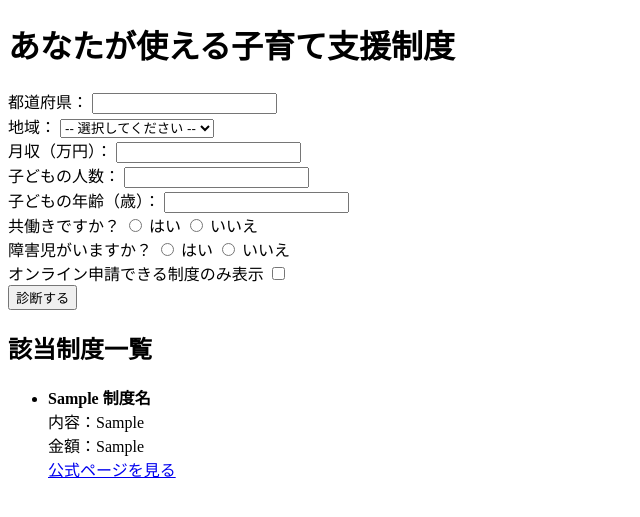
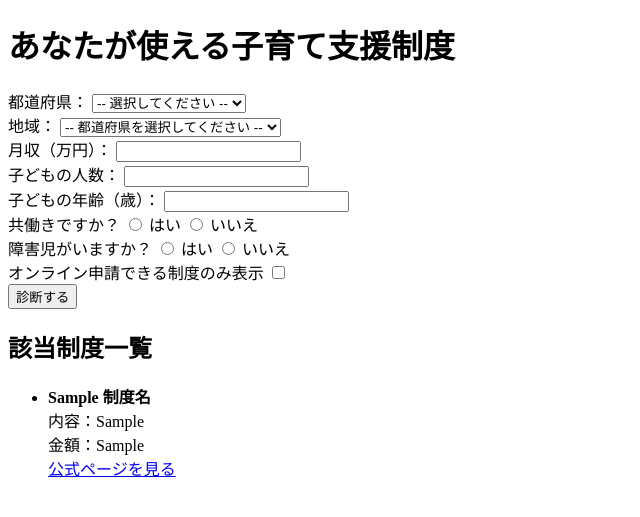
Before and after one commit to p-t-0778/kosodate, a Flask app: template templates/index.html in a window 1280 px wide. Shown: the top 517 px of the page, without its empty margins (0-640 px from the left). Run offline with Flask 3, Linux system fonts and the light colour scheme; the template is opened without the code that fills it: most values are stand-ins (such as "Sample title", 1, 10 or a date in 2020).

Commit message:
Add files via upload

```diff
--- a/app.py
+++ b/app.py
@@ -1,11 +1,19 @@
 from flask import Flask, render_template, request
 import pandas as pd
+import json
 
 app = Flask(__name__)
 
-# CSV読み込み
+# CSV読み込み（文字コードはUTF-8 or UTF-8-SIG）
 df = pd.read_csv("data/support_data.csv", encoding="utf-8-sig")
-unique_cities = sorted(df["地域"].dropna().unique())  # 地域一覧を抽出・昇順に並べる
+
+# 地域と都道府県のマッピング辞書を作成（都道府県 → 市区町村リスト）
+prefecture_city_map = (
+    df.groupby("都道府県")["地域"]
+    .unique()
+    .apply(list)
+    .to_dict()
+)
 
 @app.route("/", methods=["GET", "POST"])
 def index():
@@ -20,7 +28,7 @@
         disabled_child = request.form["disabled_child"]
         online_only = "online_only" in request.form
 
-        # 基本フィルター（市区町村・年収・子ども数・年齢）
+        # 絞り込み処理（AND条件）
         filtered = df[
             (df["都道府県"] == prefecture) &
             (df["地域"] == city) &
@@ -31,19 +39,29 @@
 
         # 共働き条件
         filtered = filtered[
-            (df["共働き条件"] == "不問") | (df["共働き条件"] == dual_income)
+            (filtered["共働き条件"] == "不問") |
+            (filtered["共働き条件"] == dual_income)
         ]
 
         # 障害児条件
         filtered = filtered[
-            (df["障害児条件"] == "不問") | (df["障害児条件"] == disabled_child)
+            (filtered["障害児条件"] == "不問") |
+            (filtered["障害児条件"] == disabled_child)
         ]
 
-        # オンライン申請フィルタ
+        # オンライン申請条件
         if online_only:
             filtered = filtered[filtered["オンライン申請"] == "〇"]
 
         results = filtered.to_dict(orient="records")
 
-    unique_cities = sorted(df["地域"].dropna().unique())
-    return render_template("index.html", results=results, cities=unique_cities)
+    unique_prefectures = sorted(df["都道府県"].dropna().unique())
+    return render_template(
+        "index.html",
+        results=results,
+        prefectures=unique_prefectures,
+        prefecture_city_map=json.dumps(prefecture_city_map, ensure_ascii=False)
+    )
+
+if __name__ == "__main__":
+    app.run(debug=True)
--- a/templates/index.html
+++ b/templates/index.html
@@ -8,14 +8,16 @@
   <h1>あなたが使える子育て支援制度</h1>
   <form method="POST">
     <label>都道府県：</label>
-  <input type="text" name="prefecture" required><br>
+    <select name="prefecture" id="prefecture" required>
+      <option value="">-- 選択してください --</option>
+      {% for pref in prefectures %}
+        <option value="{{ pref }}">{{ pref }}</option>
+      {% endfor %}
+    </select><br>
 
     <label>地域：</label>
-  <select name="city" required>
-    <option value="">-- 選択してください --</option>
-    {% for city in cities %}
-      <option value="{{ city }}">{{ city }}</option>
-    {% endfor %}
+    <select name="city" id="city" required>
+      <option value="">-- 都道府県を選択してください --</option>
     </select><br>
 
     <label>月収（万円）：</label>
@@ -41,8 +43,6 @@
     <button type="submit">診断する</button>
   </form>
 
-
-
   {% if results %}
     <h2>該当制度一覧</h2>
     <ul>
@@ -56,5 +56,24 @@
       {% endfor %}
     </ul>
   {% endif %}
+
+  <script>
+    const citySelect = document.getElementById("city");
+    const prefectureSelect = document.getElementById("prefecture");
+    const prefectureCityMap = {{ prefecture_city_map | safe }};
+
+    prefectureSelect.addEventListener("change", function () {
+      const selectedPref = this.value;
+      const cities = prefectureCityMap[selectedPref] || [];
+
+      citySelect.innerHTML = "<option value=''>-- 選択してください --</option>";
+      cities.forEach(city => {
+        const option = document.createElement("option");
+        option.value = city;
+        option.textContent = city;
+        citySelect.appendChild(option);
+      });
+    });
+  </script>
 </body>
 </html>
```
Lines whose indentation alone changed are shown as unchanged.
